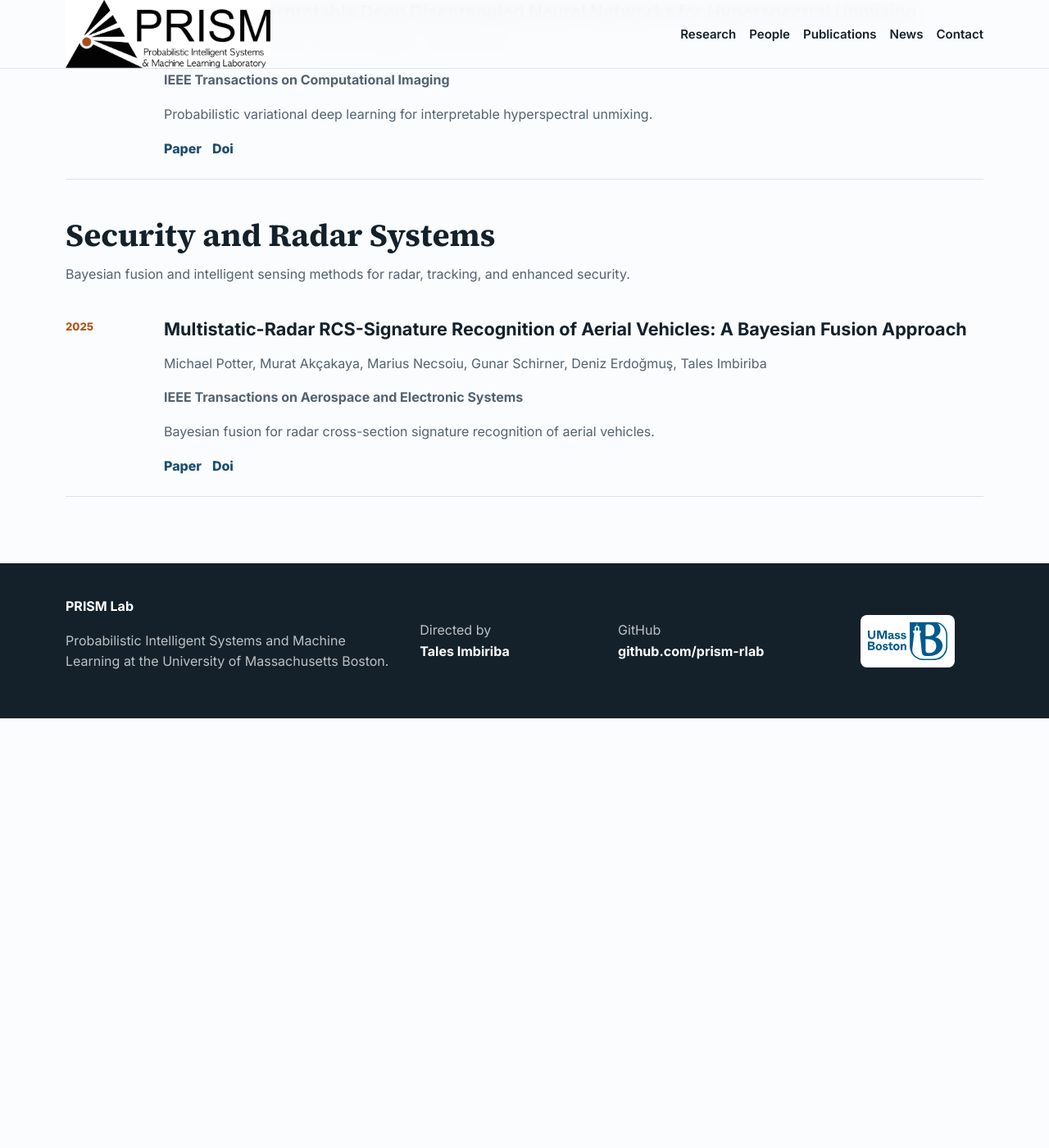
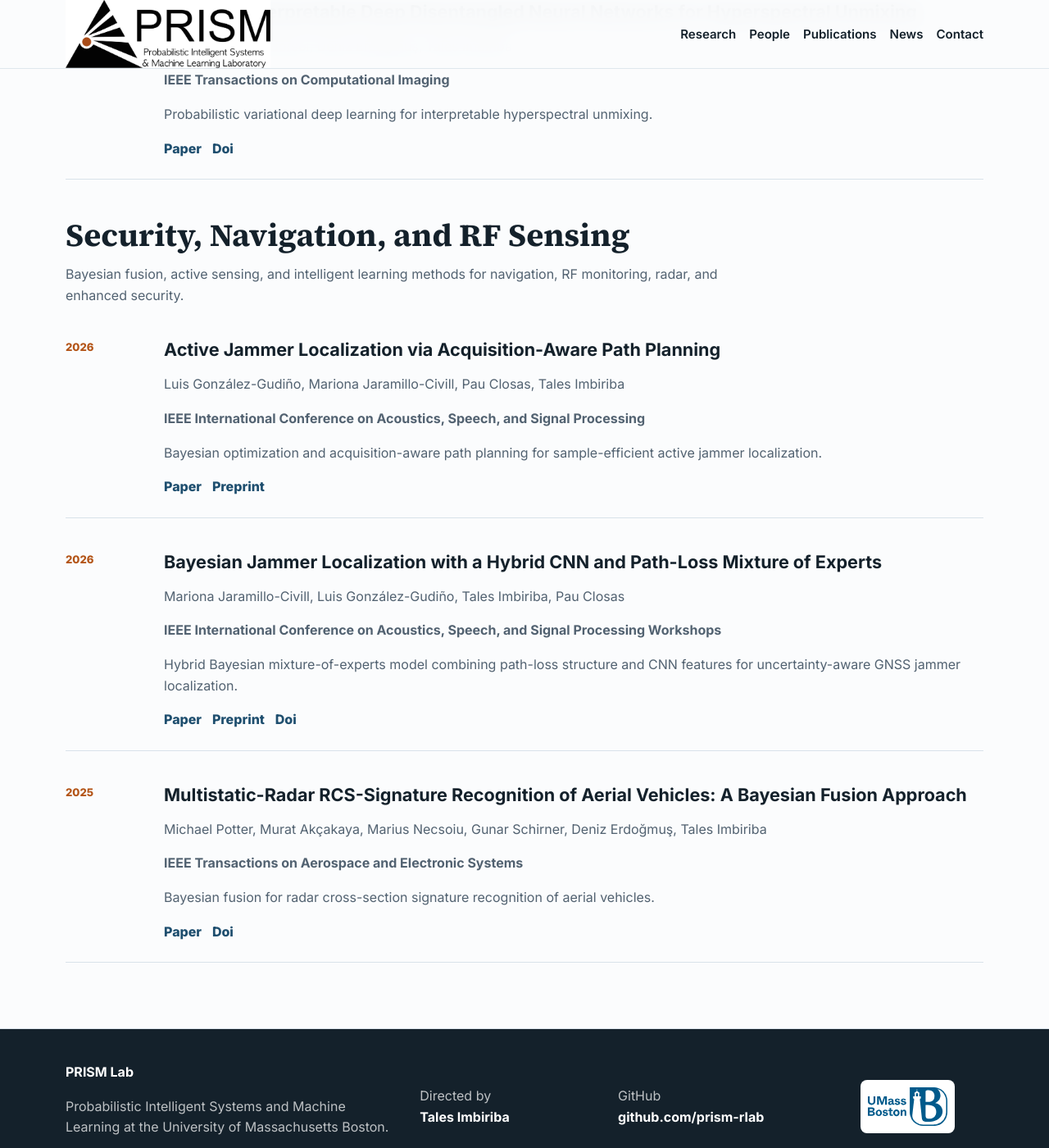
Before and after one commit to prism-rlab/prism-rlab.github.io, a Jekyll site: the page built from publications/index.md, in a window 1280 px wide and 1400 px high, scrolled down 3479 px. Shown: the whole window at 82% size. Built offline with Jekyll 4.4.1, drawn with Linux system fonts in a browser that asks for light colours; before the commit the page ends 4355 px from its top, so only the background shows below that.

Commit message:
Update hero figure, highlights, publications, and member photos

```diff
--- /dev/null
+++ b/_data/highlights.yml
@@ -0,0 +1,29 @@
+- title: Active jammer localization
+  subtitle: Acquisition-aware path planning
+  image: /assets/img/highlights/active-jammer-path-planning.jpg
+  source: Active Jammer Localization via Acquisition-Aware Path Planning
+  url: https://arxiv.org/abs/2510.14790
+
+- title: Bayesian jammer localization
+  subtitle: Hybrid CNN and path-loss mixture of experts
+  image: /assets/img/highlights/bayesian-jammer-heatmaps.jpg
+  source: Bayesian Jammer Localization with a Hybrid CNN and Path-Loss Mixture of Experts
+  url: https://arxiv.org/abs/2510.20666
+
+- title: Neural operators and data assimilation
+  subtitle: Recursive prediction for dynamical systems
+  image: /assets/img/highlights/neural-operators-dynamics.jpg
+  source: Learning Semilinear Neural Operators
+  url: https://arxiv.org/abs/2402.15656
+
+- title: Hyperspectral unmixing
+  subtitle: Interpretable abundance maps
+  image: /assets/img/highlights/hyperspectral-unmixing-maps.jpg
+  source: Learning Interpretable Deep Disentangled Neural Networks for Hyperspectral Unmixing
+  url: https://arxiv.org/abs/2310.02340
+
+- title: Bayesian data fusion
+  subtitle: Distributed inference with shared priors
+  image: /assets/img/highlights/bayesian-data-fusion-framework.jpg
+  source: Bayesian Data Fusion With Shared Priors
+  url: https://arxiv.org/abs/2212.07311
--- a/_data/people.yml
+++ b/_data/people.yml
@@ -17,7 +17,7 @@
     bio:
     website:
     github:
-    image: /assets/img/member-placeholder.svg
+    image: /assets/img/luis-gonzalez-gudino.jpg
 
   - name: Alexandra R. Freeman
     role: PhD Student
--- a/_data/publications.yml
+++ b/_data/publications.yml
@@ -91,9 +91,28 @@
           paper: https://arxiv.org/abs/2310.02340
           doi: https://doi.org/10.1109/TCI.2023.3321985
 
-  - topic: Security and Radar Systems
-    summary: Bayesian fusion and intelligent sensing methods for radar, tracking, and enhanced security.
+  - topic: Security, Navigation, and RF Sensing
+    summary: Bayesian fusion, active sensing, and intelligent learning methods for navigation, RF monitoring, radar, and enhanced security.
     papers:
+      - title: Active Jammer Localization via Acquisition-Aware Path Planning
+        authors: Luis González-Gudiño, Mariona Jaramillo-Civill, Pau Closas, Tales Imbiriba
+        venue: IEEE International Conference on Acoustics, Speech, and Signal Processing
+        year: 2026
+        note: Bayesian optimization and acquisition-aware path planning for sample-efficient active jammer localization.
+        links:
+          paper: https://www.cmsworkshops.com/ICASSP2026/view_paper.php?PaperNum=14428&bare=1
+          preprint: https://arxiv.org/abs/2510.14790
+
+      - title: Bayesian Jammer Localization with a Hybrid CNN and Path-Loss Mixture of Experts
+        authors: Mariona Jaramillo-Civill, Luis González-Gudiño, Tales Imbiriba, Pau Closas
+        venue: IEEE International Conference on Acoustics, Speech, and Signal Processing Workshops
+        year: 2026
+        note: Hybrid Bayesian mixture-of-experts model combining path-loss structure and CNN features for uncertainty-aware GNSS jammer localization.
+        links:
+          paper: https://www.cmsworkshops.com/ICASSP2026/search.php?bare=1&show=search
+          preprint: https://arxiv.org/abs/2510.20666
+          doi: https://doi.org/10.1109/ICASSP55912.2026.11462213
+
       - title: "Multistatic-Radar RCS-Signature Recognition of Aerial Vehicles: A Bayesian Fusion Approach"
         authors: Michael Potter, Murat Akçakaya, Marius Necsoiu, Gunar Schirner, Deniz Erdoğmuş, Tales Imbiriba
         venue: IEEE Transactions on Aerospace and Electronic Systems
--- a/index.html
+++ b/index.html
@@ -16,7 +16,7 @@
     </div>
     <div class="hero-visual" aria-label="Uncertainty quantification supporting decision making">
       <figure class="hero-figure">
-        <img src="{{ '/assets/img/uq-decision-figure.png' | relative_url }}" alt="Posterior uncertainty curve with confidence bands highlighting a decision-relevant region">
+        <img src="{{ '/assets/img/uq-decision-figure.png' | relative_url }}" alt="Conceptual flow from data-driven and first-principles models through Bayesian inference and uncertainty quantification to decision making">
       </figure>
     </div>
   </div>
```
Also changed, not shown: assets/img/highlights/active-jammer-path-planning.jpg (added), assets/img/highlights/bayesian-data-fusion-framework.jpg (added), assets/img/highlights/bayesian-jammer-heatmaps.jpg (added), assets/img/highlights/hyperspectral-unmixing-maps.jpg (added), assets/img/highlights/neural-operators-dynamics.jpg (added), assets/img/luis-gonzalez-gudino.jpg (added), 1 other file.
